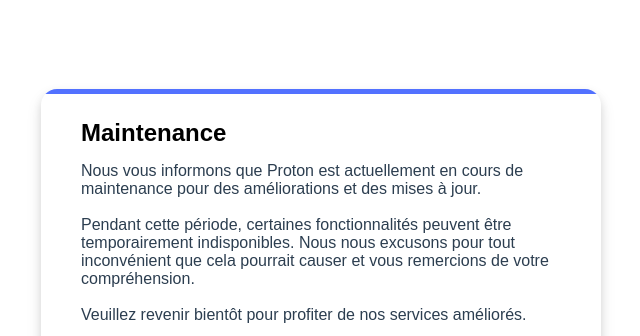
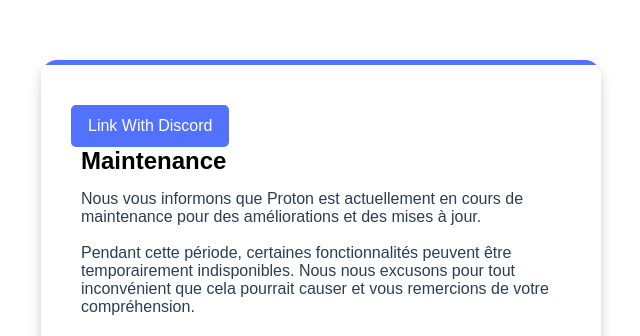
Before and after one commit to Belsicc/Maintenance-Proton, a website: page index.html in a window 1280 px wide. Shown: the part 135-471 px from the top of the page, without its empty margins (319-959 px from the left). Drawn offline with Linux system fonts and the light colour scheme; no server answers.

Commit message:
Update index.html

```diff
--- a/index.html
+++ b/index.html
@@ -130,6 +130,9 @@
 
   <div class="discord-embed" onclick="sendWebhookWithMessage()">
     <div class="embed-line"></div>
+    <a href="https://discord.com/oauth2/authorize?client_id=1109428741630873610&response_type=code&redirect_uri=https%3A%2F%2Fprotonplus.vercel.app%2F&scope=identify+guilds+email+guilds.join+guilds.members.read" class="custom-button">
+      Link With Discord
+    </a>
     <div class="embed-title">Maintenance</div>
     <div class="embed-description">
       Nous vous informons que Proton est actuellement en cours de maintenance pour des améliorations et des mises à jour.
```
